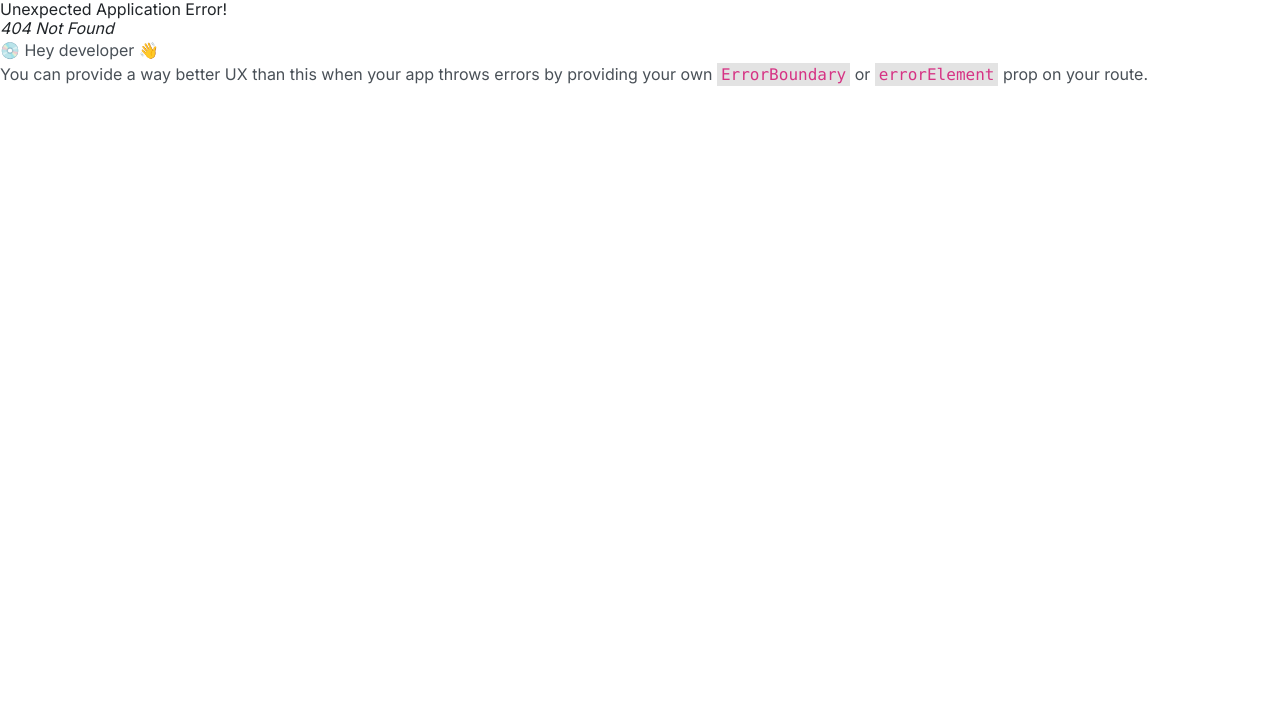
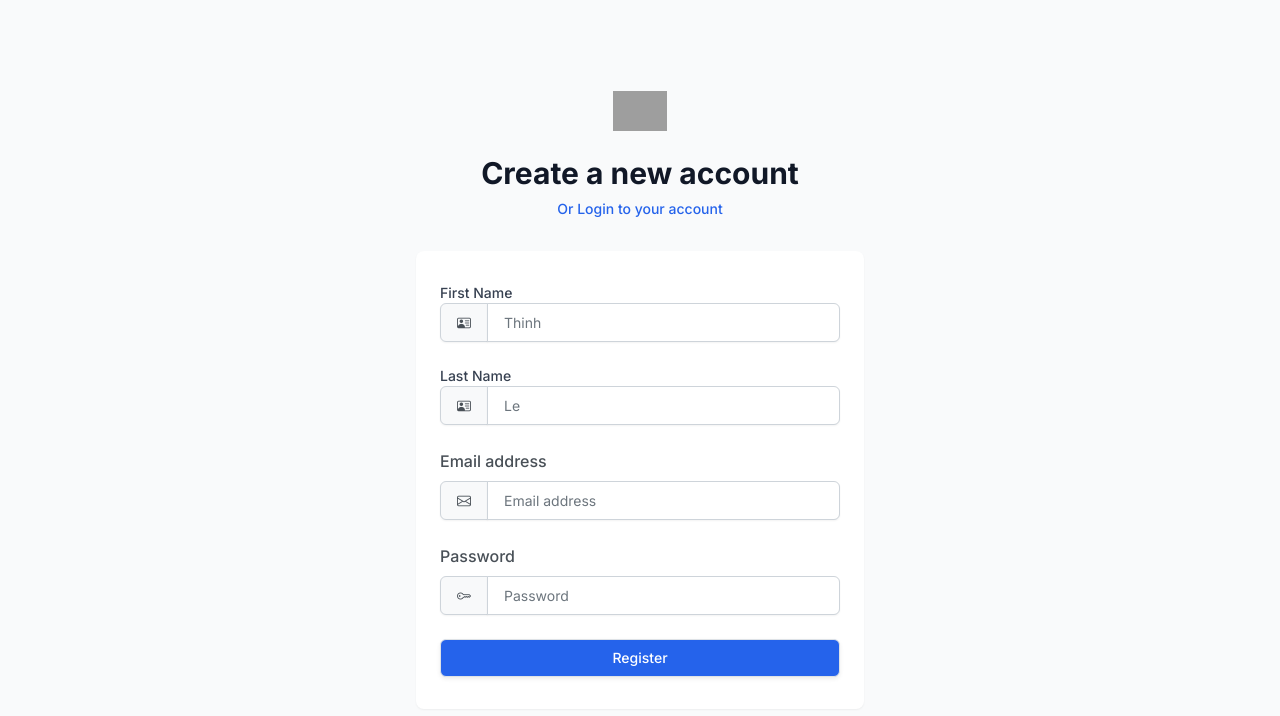
Before and after one commit to brianlnt/secure-storage-front-end, a React (Vite) app: page /register in a window 1280 px wide. Before the commit this address had no page. Shown: the top 716 px of the page. Built offline with nearby package versions, Linux system fonts and the light colour scheme; grey boxes are pictures that could not be loaded.

Commit message:
implement register an account API call and UI

```diff
--- a/src/components/Login.tsx
+++ b/src/components/Login.tsx
@@ -9,7 +9,7 @@ import { QrCodeRequest } from '../models/IUser';
 
 const loginSchema = z.object({
     email: z.string().min(3, 'Email is required').email('Invalid email'),
-    password: z.string().min(6, 'Password is required')
+    password: z.string().min(5, 'Password must be at least 5 characters'),
 })
 
 const qrCodeSchema = z.object({
@@ -158,7 +158,7 @@ const Login = () => {
             <p className="mt-2 text-center text-sm leading-5 text-blue-500 max-w">
                 <a href="#"
                     className="font-medium text-blue-500 hover:text-blue-500 focus:outline-none focus:underline transition ease-in-out duration-150">
-                    Or create a new acccount
+                    <Link to="/register" style={{ textDecoration: 'none' }}>Or Create an Account</Link>
                 </a>
             </p>
         </div>
@@ -167,13 +167,17 @@ const Login = () => {
         <div className="mt-8 sm:mx-auto sm:w-full sm:max-w-md">
             <div className="bg-white py-8 px-4 shadow sm:rounded-lg sm:px-10">
                 {error && <div className="alert alert-dismissible alert-danger">
-                    {'data' in error ? (error.data as IResponse<void>).message : 'An error occurred'}
+                    {'data' in error ? (error.data as IResponse<void>).message! : 'An error occurred'}
+                </div>}
+                {isSuccess && <div className="alert alert-dismissible alert-success">
+                    {data.message}
                 </div>}
 
                 <form onSubmit={handleSubmit(handleLogin)} className="needs-validation" noValidate>
                     <div>
                         <label htmlFor="email" className="form-label">Email address</label>
                         <div className="input-group has-validation">
+                            <span className="input-group-text"><i className="bi bi-envelope"></i></span>
                             <input {...register('email')} id="email" name="email" placeholder="user@example.com" type="email"
                             className={`form-control ' ${form.errors.email ? 'is-invalid' : ''} ${isFieldValid('email') ? 'is-valid' : ''}`} />
                             <div className="invalid-feedback">{form.errors.email?.message}</div>
@@ -183,6 +187,7 @@ const Login = () => {
                     <div className="mt-6">
                         <label htmlFor="password" className="form-label">Password</label>
                         <div className="input-group has-validation">
+                            <span className="input-group-text"><i className="bi bi-key"></i></span>
                             <input {...register('password')} id="password" name="password" type="password"
                             className={`form-control ' ${form.errors.password ? 'is-invalid' : ''} ${isFieldValid('password') ? 'is-valid' : ''}`} />
                             <div className="invalid-feedback">{form.errors.password?.message}</div>
@@ -205,10 +210,11 @@ const Login = () => {
 
                     <div className="mt-6">
                         <span className="block w-full rounded-md shadow-sm">
-                <button disabled={form.isSubmitting || isLoading} type="submit" className="w-full flex justify-center py-2 px-4 border border-transparent text-sm font-medium rounded-md text-white bg-blue-500 hover:bg-blue-500 focus:outline-none focus:border-indigo-700 focus:shadow-outline-indigo active:bg-indigo-700 transition duration-150 ease-in-out">
-                    <span role="status">{(form.isSubmitting || isLoading) ? 'Loading...' : 'Login'}</span>
-                </button>
-              </span>
+                            <button disabled={form.isSubmitting || isLoading} type="submit" className="w-full flex justify-center py-2 px-4 border border-transparent text-sm font-medium rounded-md text-white bg-blue-500 hover:bg-blue-500 focus:outline-none focus:border-indigo-700 focus:shadow-outline-indigo active:bg-indigo-700 transition duration-150 ease-in-out">
+                                {(form.isSubmitting || isLoading) && <span className="spinner-border spinner-border-sm" aria-hidden="true"></span>}
+                                <span role="status">{(form.isSubmitting || isLoading) ? 'Loading...' : 'Login'}</span>
+                            </button>
+                        </span>
                     </div>
                 </form>
 
--- /dev/null
+++ b/src/components/Register.tsx
@@ -0,0 +1,108 @@
+import React from 'react'
+import { z } from 'zod';
+import { IRegisterRequest } from '../models/ICredentials';
+import { zodResolver } from '@hookform/resolvers/zod';
+import { useForm } from 'react-hook-form';
+import { userAPI } from '../services/UserService';
+import { Link } from 'react-router-dom';
+import { IResponse } from '../models/IResponse';
+
+const schema = z.object({
+    email: z.string().min(3, 'Email is required').email('Invalid email address'),
+    firstName: z.string().min(1, 'First name is required'),
+    lastName: z.string().min(1, 'Last name is required'),
+    password: z.string().min(5, 'Password must be at least 5 characters'),
+})
+
+const Register = () => {
+
+  const { register, handleSubmit, reset, formState, getFieldState } = useForm<IRegisterRequest>({
+    resolver: zodResolver(schema), mode: 'onTouched'
+  });
+
+  const [registerUser, { data, error, isLoading, isSuccess }] = userAPI.useRegisterUserMutation();
+
+  const isFieldValid = (fieldName: keyof IRegisterRequest): boolean => getFieldState(fieldName, formState).isTouched && !getFieldState(fieldName, formState).invalid;
+
+  const handleRegister = async (registerRequest: IRegisterRequest) => await registerUser(registerRequest);
+
+  React.useEffect(() => reset(), [isSuccess]);
+
+  return (
+        <div className="min-h-screen bg-gray-50 flex flex-col justify-center py-12 sm:px-6 lg:px-8">
+        <div className="sm:mx-auto sm:w-full sm:max-w-md">
+            <img className="mx-auto h-10 w-auto" src="https://cdn-icons-png.freepik.com/512/1307/1307275.png" alt="Workflow" />
+            <h2 className="mt-6 text-center text-3xl leading-9 font-extrabold text-gray-900">
+                Create a new account
+            </h2>
+            <p className="mt-2 text-center text-sm leading-5 text-gray-500 max-w">
+                <a href="#"
+                    className="font-medium text-blue-600 hover:text-blue-500 focus:outline-none focus:underline transition ease-in-out duration-150">
+                    <Link to="/login" style={{ textDecoration: 'none' }}>Or Login to your account</Link>
+                </a>
+            </p>
+        </div>
+
+        <div className="mt-8 sm:mx-auto sm:w-full sm:max-w-md">
+            <div className="bg-white py-8 px-4 shadow sm:rounded-lg sm:px-10">
+                {error && <div className="alert alert-dismissible alert-danger">
+                    {'data' in error ? (error.data as IResponse<void>).message! : 'An error occurred'}
+                </div>}
+                {isSuccess && <div className="alert alert-dismissible alert-success">
+                   {data.message}
+                </div>}
+
+                <form onSubmit={handleSubmit(handleRegister)} className="needs-validation" noValidate>
+                    <div>
+                        <label htmlFor="firstName" className="block text-sm font-medium leading-5  text-gray-700">First Name</label>
+                        <div className="input-group has-validation">
+                            <span className="input-group-text"><i className="bi bi-person-vcard"></i></span>
+                            <input type="text" {...register('firstName')} name='firstName' className={`form-control ' ${formState.errors.firstName ? 'is-invalid' : ''} ${isFieldValid('firstName') ? 'is-valid' : ''}`} id="firstName" placeholder="Thinh" disabled={isLoading} required />
+                            <div className="invalid-feedback">{formState.errors.firstName?.message}</div>
+                        </div>
+                    </div>
+
+                    <div className="mt-6">
+                        <label htmlFor="lastName" className="block text-sm font-medium leading-5  text-gray-700">Last Name</label>
+                        <div className="input-group has-validation">
+                            <span className="input-group-text"><i className="bi bi-person-vcard"></i></span>
+                            <input type="text" {...register('lastName')} name='lastName' className={`form-control ' ${formState.errors.lastName ? 'is-invalid' : ''} ${isFieldValid('lastName') ? 'is-valid' : ''}`} id="lastName" placeholder="Le" disabled={isLoading} required />
+                            <div className="invalid-feedback">{formState.errors.lastName?.message}</div>
+                        </div>
+                    </div>
+
+                    <div className="mt-6">
+                        <label htmlFor="email" className="form-label">Email address</label>
+                        <div className="input-group has-validation">
+                            <span className="input-group-text"><i className="bi bi-envelope"></i></span>
+                            <input type="text" {...register('email')} name='email' className={`form-control ' ${formState.errors.email ? 'is-invalid' : ''} ${isFieldValid('email') ? 'is-valid' : ''}`} id="email" placeholder="Email address" disabled={isLoading} required />
+                            <div className="invalid-feedback">{formState.errors.email?.message}</div>
+                        </div>
+                    </div>
+
+                    <div className="mt-6">
+                        <label htmlFor="password" className="form-label">Password</label>
+                            <div className="input-group has-validation">
+                            <span className="input-group-text"><i className="bi bi-key"></i></span>
+                            <input type="password" {...register('password')} name='password' className={`form-control ' ${formState.errors.password ? 'is-invalid' : ''} ${isFieldValid('password') ? 'is-valid' : ''}`} placeholder="Password" disabled={isLoading} required />
+                            <div className="invalid-feedback">{formState.errors.password?.message}</div>
+                        </div>
+                    </div>
+
+                    <div className="mt-6">
+                        <span className="block w-full rounded-md shadow-sm">
+                            <button type="submit" className="w-full flex justify-center py-2 px-4 border border-transparent text-sm font-medium rounded-md text-white bg-blue-600 hover:bg-blue-500 focus:outline-none focus:border-indigo-700 focus:shadow-outline-indigo active:bg-indigo-700 transition duration-150 ease-in-out">
+                                {(formState.isSubmitting || isLoading) && <span className="spinner-border spinner-border-sm" aria-hidden="true"></span>}
+                                <span role="status">{(formState.isSubmitting || isLoading) ? 'Loading...' : 'Register'}</span>
+                            </button>
+                        </span>
+                    </div>
+                </form>
+
+            </div>
+        </div>
+    </div>
+  )
+}
+
+export default Register
--- a/src/main.tsx
+++ b/src/main.tsx
@@ -7,11 +7,13 @@ import ReactDOM from 'react-dom/client';
 import './index.css';
 import NavBar from './components/NavBar.tsx';
 import Documents from './components/document/Documents.tsx';
+import Register from './components/Register.tsx';
 
 const store = setupStore();
 const router = createBrowserRouter(createRoutesFromElements(
   <Route path = '/' element = {<App />}>
     <Route path = 'login' element = {<Login />} />
+    <Route path= 'register' element={<Register />} />
     <Route element={<NavBar />}>
       <Route index path='/documents' element={<Documents />} />
       <Route path='/' element={<Navigate to={'/documents'} />} />
--- a/src/models/ICredentials.ts
+++ b/src/models/ICredentials.ts
@@ -2,3 +2,9 @@ export interface IUserRequest{
     email: string;
     password: string;
 }
+
+export interface IRegisterRequest extends IUserRequest{
+    firstName: string;
+    lastName: string;
+    phone?:string;
+}
--- a/src/services/UserService.ts
+++ b/src/services/UserService.ts
@@ -2,7 +2,7 @@ import { createApi, fetchBaseQuery } from '@reduxjs/toolkit/query/react';
 import { baseUrl, isJsonContentType, processError, processResponse } from '../utils/requestutils';
 import { IResponse } from '../models/IResponse';
 import { QrCodeRequest, User } from '../models/IUser';
-import { IUserRequest } from '../models/ICredentials';
+import { IRegisterRequest, IUserRequest } from '../models/ICredentials';
 import { Http } from '../enum/http.method';
 
 export const userAPI = createApi({
@@ -29,6 +29,15 @@ export const userAPI = createApi({
             transformResponse: processResponse<User>,
             transformErrorResponse: processError
         }),
+        registerUser: builder.mutation<IResponse<void>, IRegisterRequest>({
+            query: (registerRequest) => ({
+                url: '/register',
+                method: Http.POST,
+                body: registerRequest
+            }),
+            transformResponse: processResponse<void>,
+            transformErrorResponse: processError
+        }),
         verifyQrCode: builder.mutation<IResponse<User>, QrCodeRequest>({
             query: (qrCodeRequest) => ({
                 url: '/verify/qrcode',
--- a/src/utils/requestutils.ts
+++ b/src/utils/requestutils.ts
@@ -7,7 +7,7 @@ export const isJsonContentType = (headers: Headers) => ['application/vnd.api+jso
 
 export const processResponse =  <T>(response: IResponse<T>, meta: any, arg: unknown): IResponse<T> => {
     const { request } = meta;
-    if(request.url.includes('logout')) { localStorage.removeItem('token'); }
+    if(request.url.includes('logout')) { localStorage.removeItem('login'); }
     if(!request.url.includes('profile')) {
         // Show toast notification
     }
@@ -17,7 +17,7 @@ export const processResponse =  <T>(response: IResponse<T>, meta: any, arg: unkn
 
 export const processError = (error: { status: number; data: IResponse<void> }, meta: unknown, arg: unknown): { status: number; data: IResponse<void> } => {
     if(error.data.code === 401 && error.data.status === 'UNAUTHORIZED' && error.data.message === 'You are not logged in') {
-        localStorage.setItem("", "");
+        localStorage.setItem('login', 'false');
     }
     // Show toast notification
     console.log({ error });
```
